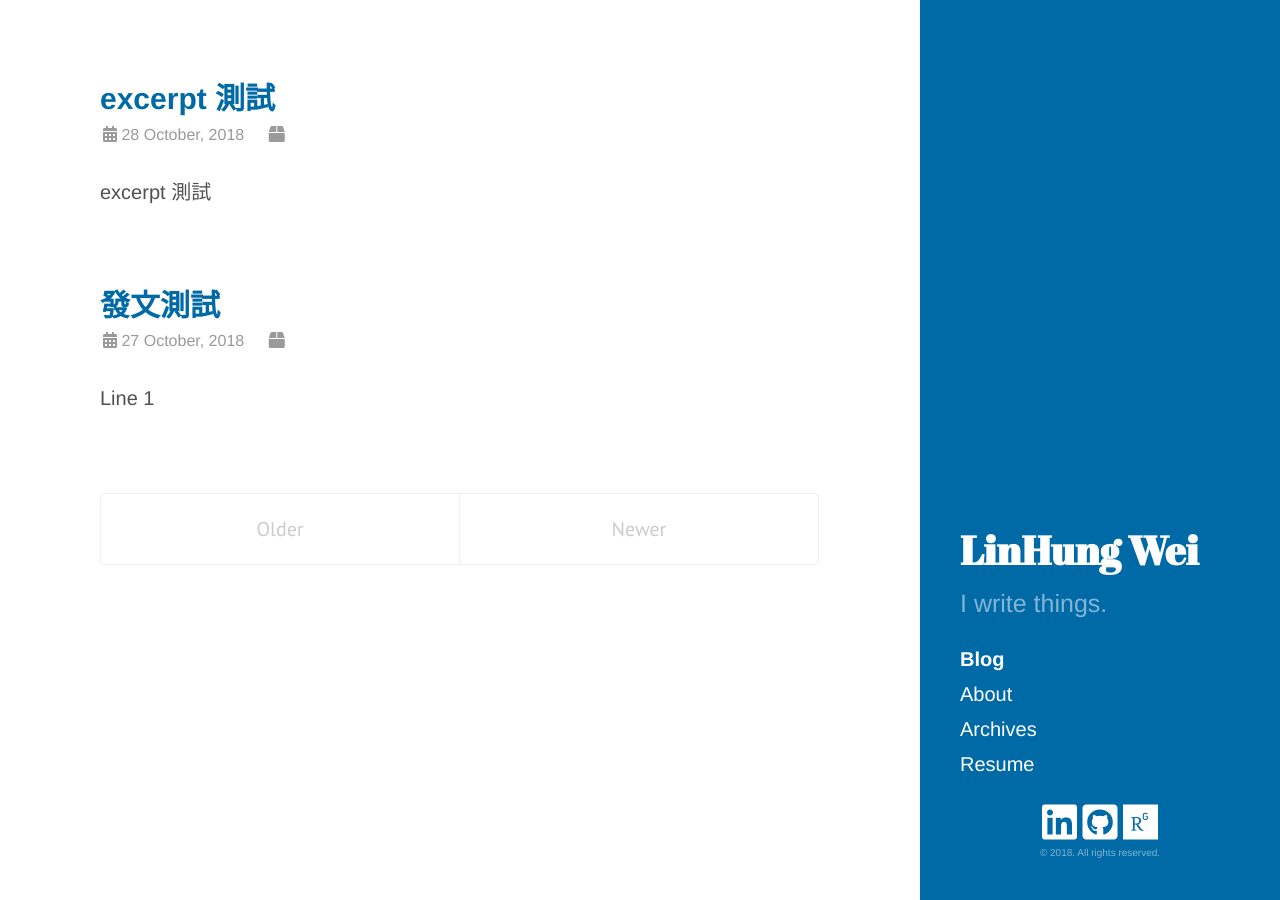
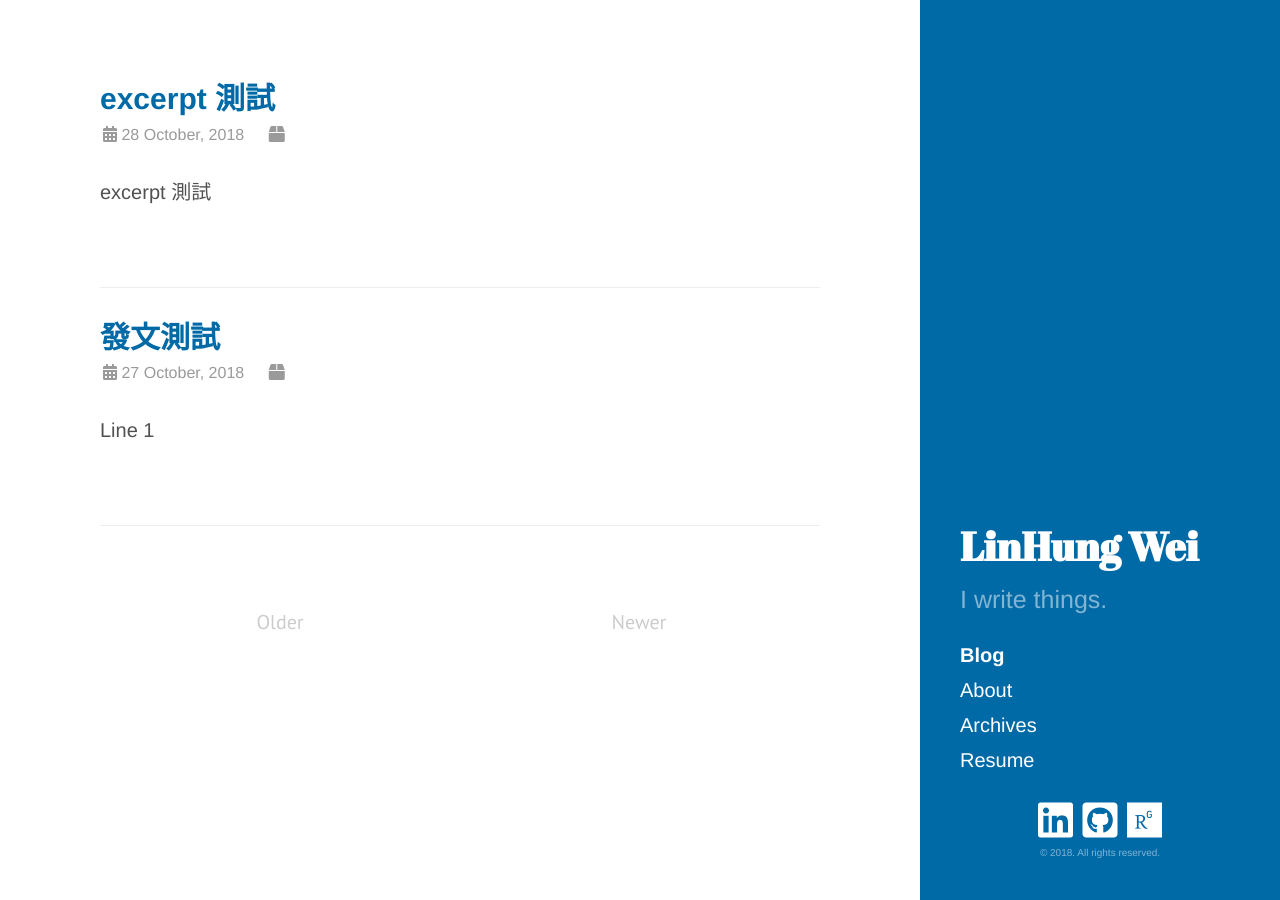
Before and after one commit to Adeline-Wei/Adeline-Wei.github.io, a Jekyll site: the page built from index.html, in a window 1280 px wide. Built offline with Jekyll 4.4.1, drawn with Linux system fonts in a browser that asks for light colours; nearby versions of some CDN libraries; some web fonts are replaced; the list of posts is cut into pages by our own code.

Commit message:
modify look

```diff
--- a/index.html
+++ b/index.html
@@ -24,6 +24,7 @@ title: Home
     <!-- {{ post.content }} -->
 
   </div>
+  <hr>
   {% endfor %}
 </div>
 
--- a/public/css/customize.css
+++ b/public/css/customize.css
@@ -5,6 +5,7 @@
 .links li {
   list-style: none;
   display: inline-block;
+  margin: 0.1rem;
 }
 
 /* Information below post title */
--- a/public/css/poole.css
+++ b/public/css/poole.css
@@ -399,7 +399,7 @@ tbody tr:nth-child(odd) th {
 .pagination-item {
   display: block;
   padding: 1rem;
-  border: 1px solid #eee;
+  /*border: 1px solid #eee;*/
 }
 .pagination-item:first-child {
   margin-bottom: -1px;
```
